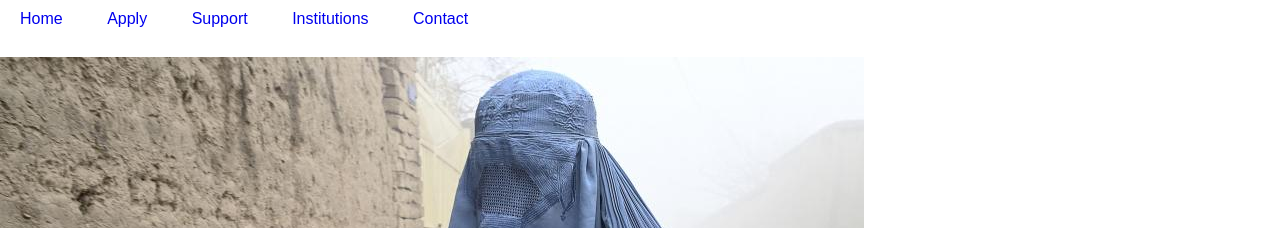
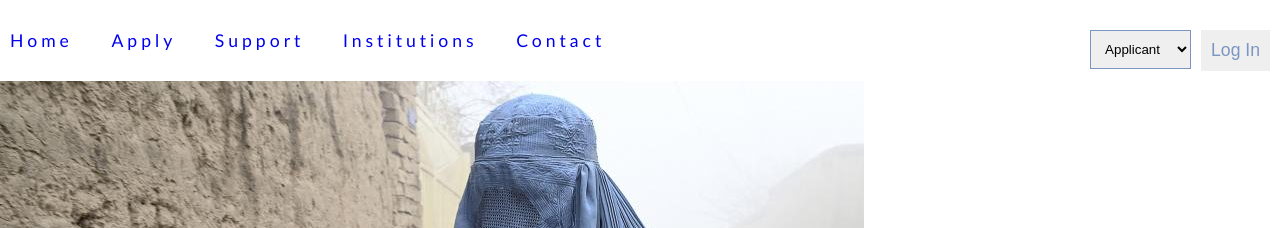
Before and after one commit to Code-Institute-Submissions/first-project-21, a plain HTML site: page index.html in a window 1280 px wide. Shown: the top 228 px of the page. Drawn offline with Linux system fonts and the light colour scheme.

Commit message:
login set in its place and its style added.

```diff
--- a/assets/css/style.css
+++ b/assets/css/style.css
@@ -10,17 +10,24 @@ body {
     color: #454545;
 }
 
-ul {
+/* navigationi */
+#menu {
+    font-size: 110%;
+    letter-spacing: 4px;
+    margin: 20px 0 20px;
+}
+
+#menu ul {
     font-family: sans-serif;
     font-weight: 400;
-    color: #1B1C8Dff;
+    color: #7B96C2ff;
     list-style: none;
 
 }
 
 li {
     display: inline-block;
-    padding: 0 10px;
+    margin-right: 10px;
 }
 
 a {
@@ -37,3 +44,25 @@ a.active {
     background-color: #555;
     color: #fff;
 }
+
+/* login */
+select {
+    float: right;
+    padding: 10px;
+    font-size: 400;
+    border: solid 1px #7B96C2ff;
+    margin:10px 0 10px;
+}
+
+.login {
+    float: right;
+    font-family: sans-serif;
+    font-weight: 400;
+    font-size: 110%;
+    color: #7B96C2ff;
+    list-style: none;
+    margin: 0 10px;
+    padding: 10px;
+    margin: 10px 10px;
+
+}
--- a/index.html
+++ b/index.html
@@ -16,8 +16,17 @@
 <body>
 
     <Header>
+        <div><input class="login" type="button" value="Log In"></div>
+        <div>
+            <select>
+                <option value="applicant">Applicant</option>
+                <option value="supporter">Supporter</option>
+                <option value="institute">Institution</option>
+            </select>
+        </div>
+
         <Nav>
-            <ul>
+            <ul id="menu">
                 <li><a href="index.html">Home</a></li>
                 <li><a href="applicants.html">Apply</a></li>
                 <li><a href="supporters.html">Support</a></li>
@@ -26,9 +35,7 @@
             </ul>
         </Nav>
 
-        <section>
-            <input type="text" name="" id="">
-        </section>
+
 
         <img src="assets/images/burqa-mit-bread.jpg" alt="Picture of Afghan Women">
         <img src="assets/images/blue-removebg-preview.png" alt="Logo">
```
